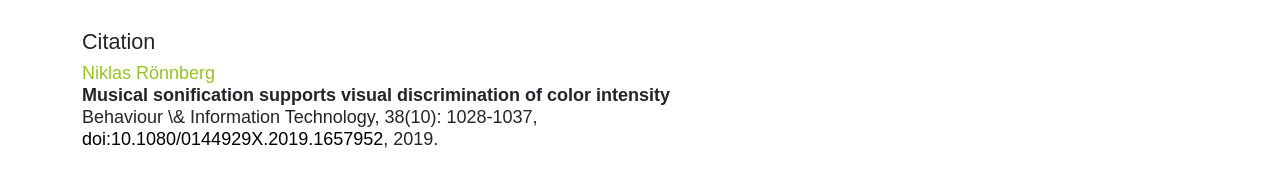
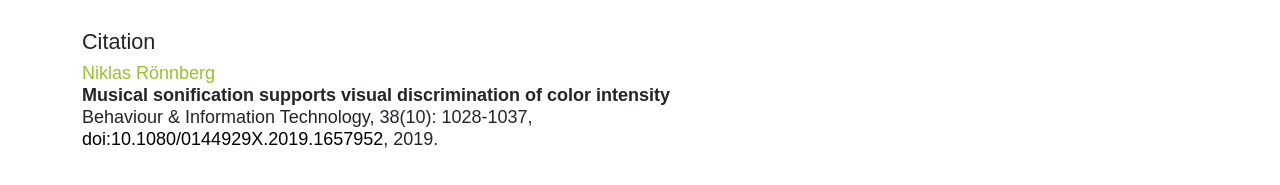
Before and after one commit to visidlab/visidlab.github.io, a Jekyll site: the page built from _publications/2019_bit_musical_sonification.md, in a window 1280 px wide. Shown: the part 900-1085 px from the top of the page. Built offline with Jekyll 4.4.1, drawn with Linux system fonts in a browser that asks for light colours; some web fonts are replaced.

```diff
--- a/_publications/2019_bit_musical_sonification.md
+++ b/_publications/2019_bit_musical_sonification.md
@@ -18,10 +18,10 @@ year: 2019
 
 bibentry: article
 bib:
-  journal: Behaviour \& Information Technology
+  journal: Behaviour & Information Technology
   booktitle:
   editor:
-  publisher: Taylor \& Francis
+  publisher: Taylor & Francis
   address:
   doi: 10.1080/0144929X.2019.1657952
   url:
```
